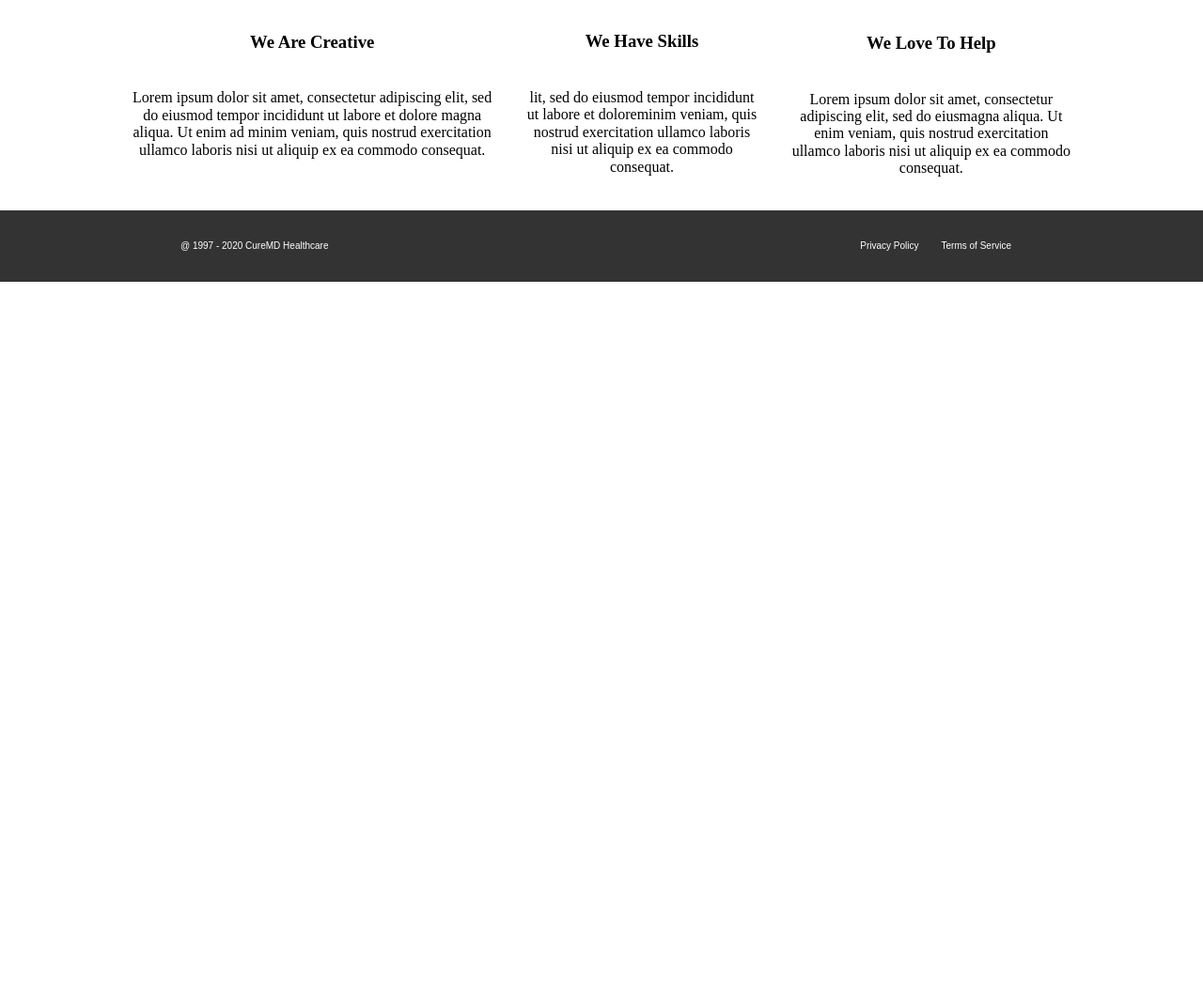
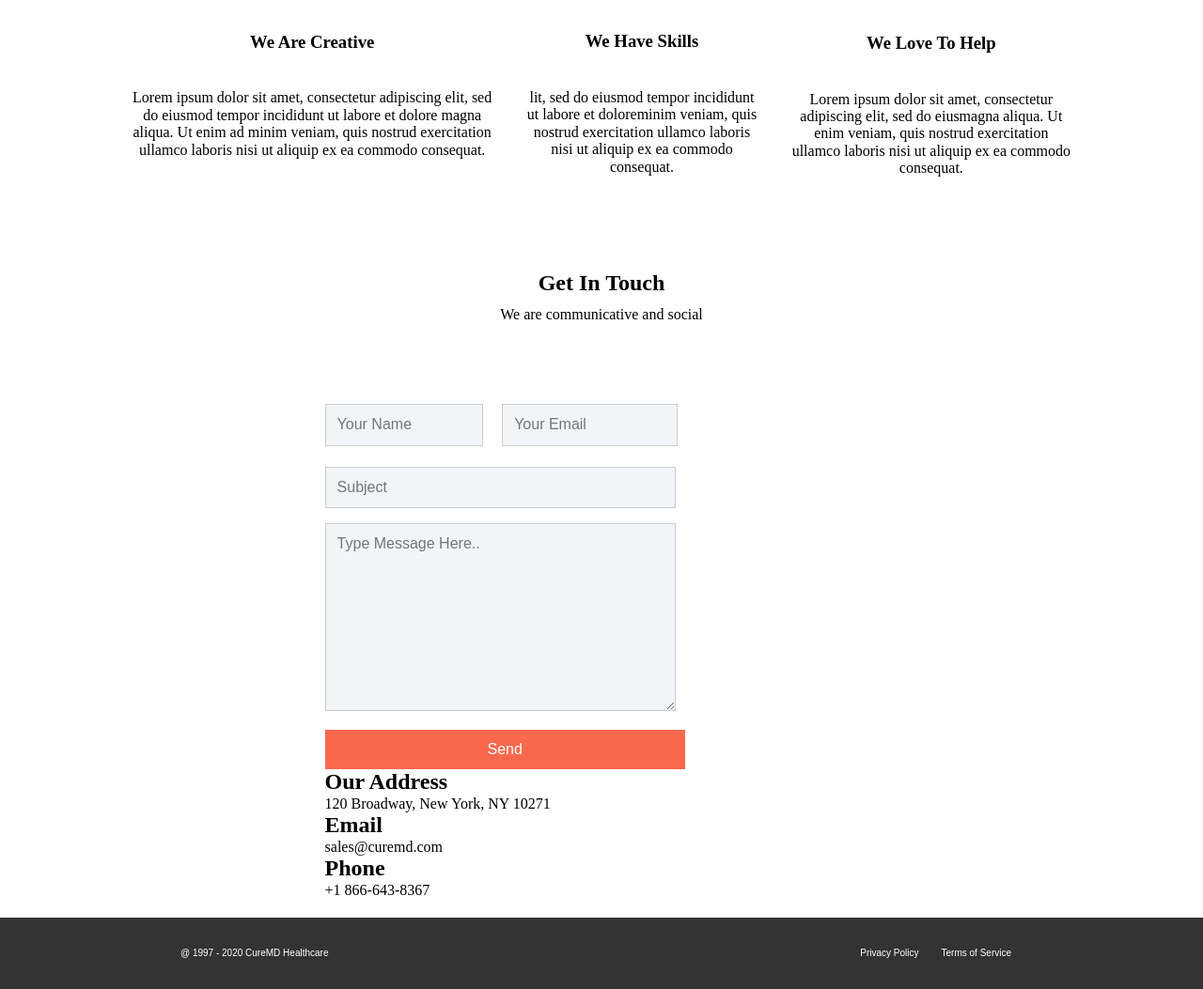
Before and after one commit to muhammadhamzach/My_First_Web_Page, a plain HTML site: page index.html in a window 1280 px wide. Shown: the part 917-1970 px from the top of the page at 94% size. Before the commit the page ends 1217 px from the top, so only its background shows below. Drawn offline with nearby package versions, Linux system fonts and the light colour scheme.

Commit message:
some more stuff

```diff
--- a/css/style.css
+++ b/css/style.css
@@ -21,6 +21,7 @@ body {
   margin: 0;
   padding-bottom: 6rem;
   min-height: 100%;
+
 }
 
 /* navigation bar */
@@ -133,6 +134,55 @@ body {
   }
 }
 
+/* contact */
+.contact_heading{
+  margin-top:100px;
+  text-align: center;
+}
+
+.contact_subtext{
+  margin-top:10px;
+  margin-bottom:80px;
+  text-align: center;
+}
+
+#contact_container{
+  margin-left:27%;
+  display: block;
+}
+
+input[type=text], select, textarea {
+  background-color:rgb(241,245,248);
+  padding: 12px;
+  border: 1px solid #ccc;
+  margin-top: 6px;
+  margin-bottom: 16px;
+  resize: vertical;
+}
+
+#fname{
+  width: 18%;
+  margin-right:1.75%;
+}
+
+#email{
+  width: 20%;
+}
+
+#subject, #contact_text{
+  width: 40%;
+}
+
+input[type=submit] {
+  background-color: rgb(250,105,78);
+  color: white;
+  padding: 12px 18.5%;
+  margin-top:15px;
+  border: none;
+  cursor: pointer;
+}
+
+
 /* footer */
 .footer {
   position: absolute;
--- a/index.html
+++ b/index.html
@@ -54,6 +54,35 @@
             </div> <!-- / services -->
         </section>
 
+        <!--contact form-->
+        <section class="contact">
+            <h2 class="contact_heading">Get In Touch</h2>
+            <p class="contact_subtext">We are communicative and social</p>
+            <div id="contact_container">
+                <div id="form">
+                    <form action="">
+                        <input type="text" id="fname" name="firstname" placeholder="Your Name">
+                        <input type="text" id="email" name="full_email" placeholder="Your Email">
+                        <br>
+                        <input type="text" id="subject" name="subject_contact" placeholder="Subject">
+                        <br>
+                        <textarea id="contact_text" name="text" placeholder="Type Message Here.." style="height:200px"></textarea>
+                        <br>
+                        <input type="submit" value="Send">
+                    </form>
+                </div>
+                <div id="contact_info">
+                    <h2 class="">Our Address</h2>
+                    <p class="">120 Broadway, New York, NY 10271</p>
+                    <h2 class="">Email</h2>
+                    <p class="">sales@curemd.com</p>
+                    <h2 class="">Phone</h2>
+                    <p class="">+1 866-643-8367</p>
+
+                </div>
+            </div>
+        </section>
+
         <footer  class="footer">
             <nav role="horizontal_foot">
                 <ul id="foot_nav">
```
